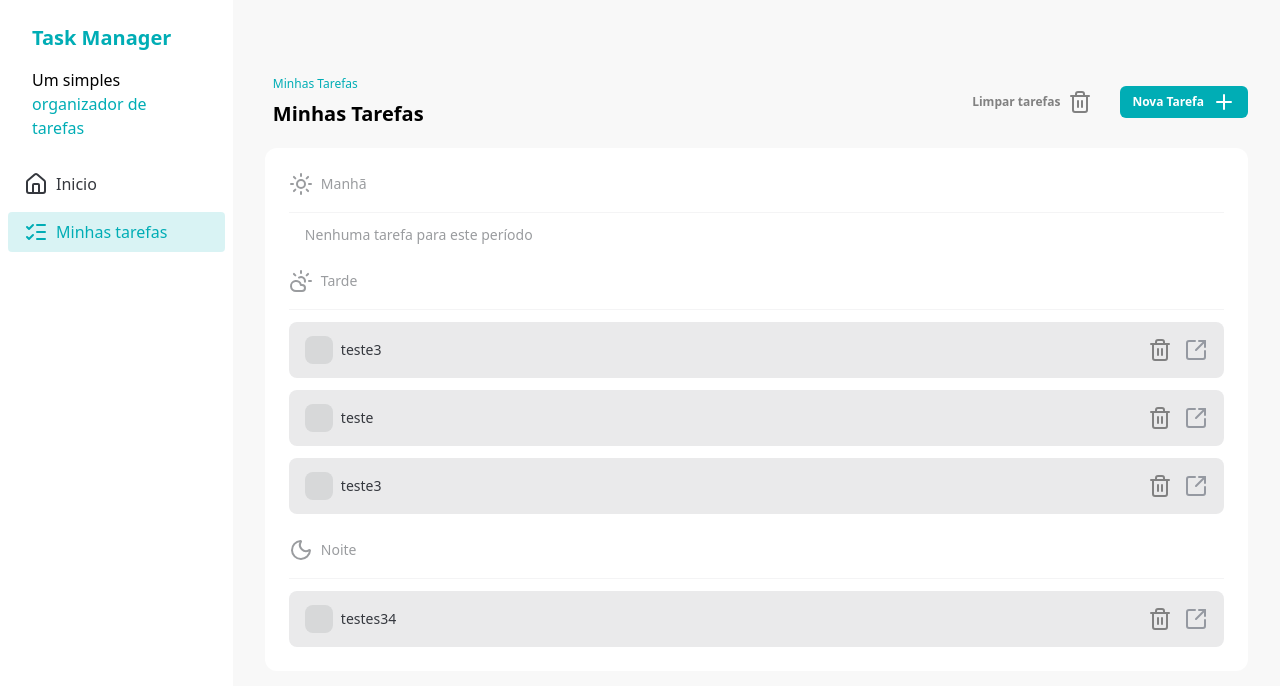
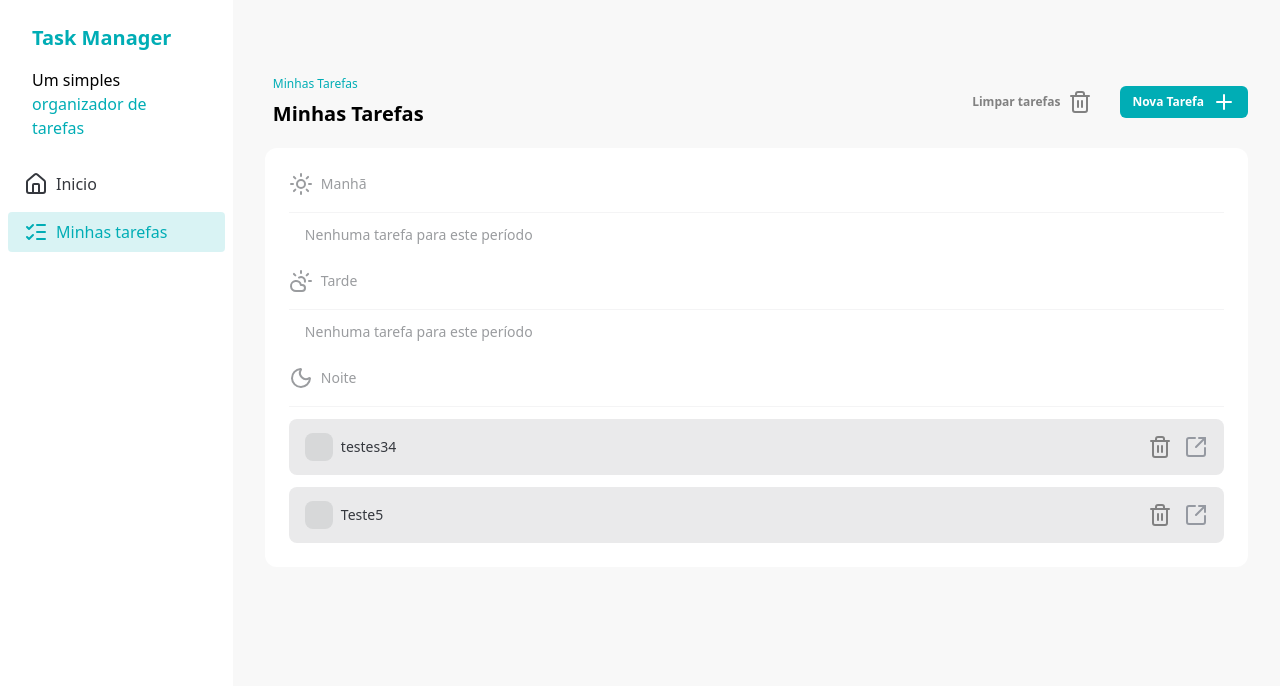
Before and after one commit to tassioNS9/task-manager, a React (Vite) app: page / in a window 1280 px wide. Shown: the top 686 px of the page. Built offline with nearby package versions, Linux system fonts and the light colour scheme; data requests are answered from the project's data file.

Commit message:
feat: add react hook form to AddTaskDialog to create task

```diff
--- a/db.json
+++ b/db.json
@@ -8,24 +8,10 @@
       "status": "not_started"
     },
     {
-      "id": "3b31a213-8593-425f-b765-4b3bc19b14c4",
-      "title": "teste3",
-      "description": "gergerg",
-      "time": "afternoon",
-      "status": "not_started"
-    },
-    {
-      "id": "03a3a594-1002-4e18-ae24-4dd2431c6d2a",
-      "title": "teste",
-      "description": "fewfefe",
-      "time": "afternoon",
-      "status": "not_started"
-    },
-    {
-      "id": "ce66d49a-b0ab-4125-817b-cc87b7a423f6",
-      "title": "teste3",
-      "description": "fefef",
-      "time": "afternoon",
+      "id": "d081310c-af7f-45e7-8366-1a1abd3eaa1b",
+      "title": "Teste5",
+      "description": "testandooo!",
+      "time": "evening",
       "status": "not_started"
     }
   ]
--- a/src/components/AddTaskDialog.jsx
+++ b/src/components/AddTaskDialog.jsx
@@ -55,7 +55,11 @@ const AddTaskDialog = ({ isOpen, handleClose, onAddTaskSucess }) => {
     }
     onAddTaskSucess(task)
     handleClose()
-    reset()
+    reset({
+      title: "",
+      description: "",
+      time: "evening",
+    })
   }
 
   return (
@@ -73,7 +77,7 @@ const AddTaskDialog = ({ isOpen, handleClose, onAddTaskSucess }) => {
             className="fixed bottom-0 left-0 top-0 flex h-screen w-screen items-center justify-center backdrop-blur"
           >
             {/* DIALOG */}
-            <form onSubmit={handleSubmit(handleSaveClick)} action="">
+            <div>
               <div className="rounded-xl bg-white p-5 text-center shadow">
                 <h2 className="brand-dark-blue text-xl font-semibold">
                   Nova Tarefa
@@ -82,11 +86,16 @@ const AddTaskDialog = ({ isOpen, handleClose, onAddTaskSucess }) => {
                   Insira as informações abaixo
                 </p>
 
-                <div className="flex w-[336px] flex-col space-y-4">
+                <form
+                  onSubmit={handleSubmit(handleSaveClick)}
+                  className="flex w-[336px] flex-col space-y-4"
+                >
                   <Input
                     id="title"
                     label="Título"
                     placeholder="Insira o título da tarefa"
+                    errorMessage={errors?.title?.message}
+                    disabled={isSubmitting}
                     {...register("title", {
                       required: "Título é obrigatório",
                       minLength: {
@@ -100,8 +109,6 @@ const AddTaskDialog = ({ isOpen, handleClose, onAddTaskSucess }) => {
                         return true
                       },
                     })}
-                    errorMessage={errors?.title?.message}
-                    disabled={isSubmitting}
                   />
                   <TimeSelect
                     value={time}
@@ -113,6 +120,8 @@ const AddTaskDialog = ({ isOpen, handleClose, onAddTaskSucess }) => {
                     id="description"
                     label="Descrição"
                     placeholder="Descreva a Tarefa"
+                    errorMessage={errors?.description?.message}
+                    disabled={isSubmitting}
                     {...register("description", {
                       required: "Descrição é obrigatório",
                       minLength: {
@@ -126,8 +135,6 @@ const AddTaskDialog = ({ isOpen, handleClose, onAddTaskSucess }) => {
                         return true
                       },
                     })}
-                    errorMessage={errors?.description?.message}
-                    disabled={isSubmitting}
                   />
 
                   <div className="flex justify-center gap-4">
@@ -135,6 +142,7 @@ const AddTaskDialog = ({ isOpen, handleClose, onAddTaskSucess }) => {
                       color="secondary"
                       className="w-full justify-center"
                       size="large"
+                      type="button"
                       onClick={handleClose}
                     >
                       Cancelar
@@ -152,9 +160,9 @@ const AddTaskDialog = ({ isOpen, handleClose, onAddTaskSucess }) => {
                       </Button>
                     )}
                   </div>
-                </div>
+                </form>
               </div>
-            </form>
+            </div>
           </div>,
           document.body
         )}
```
